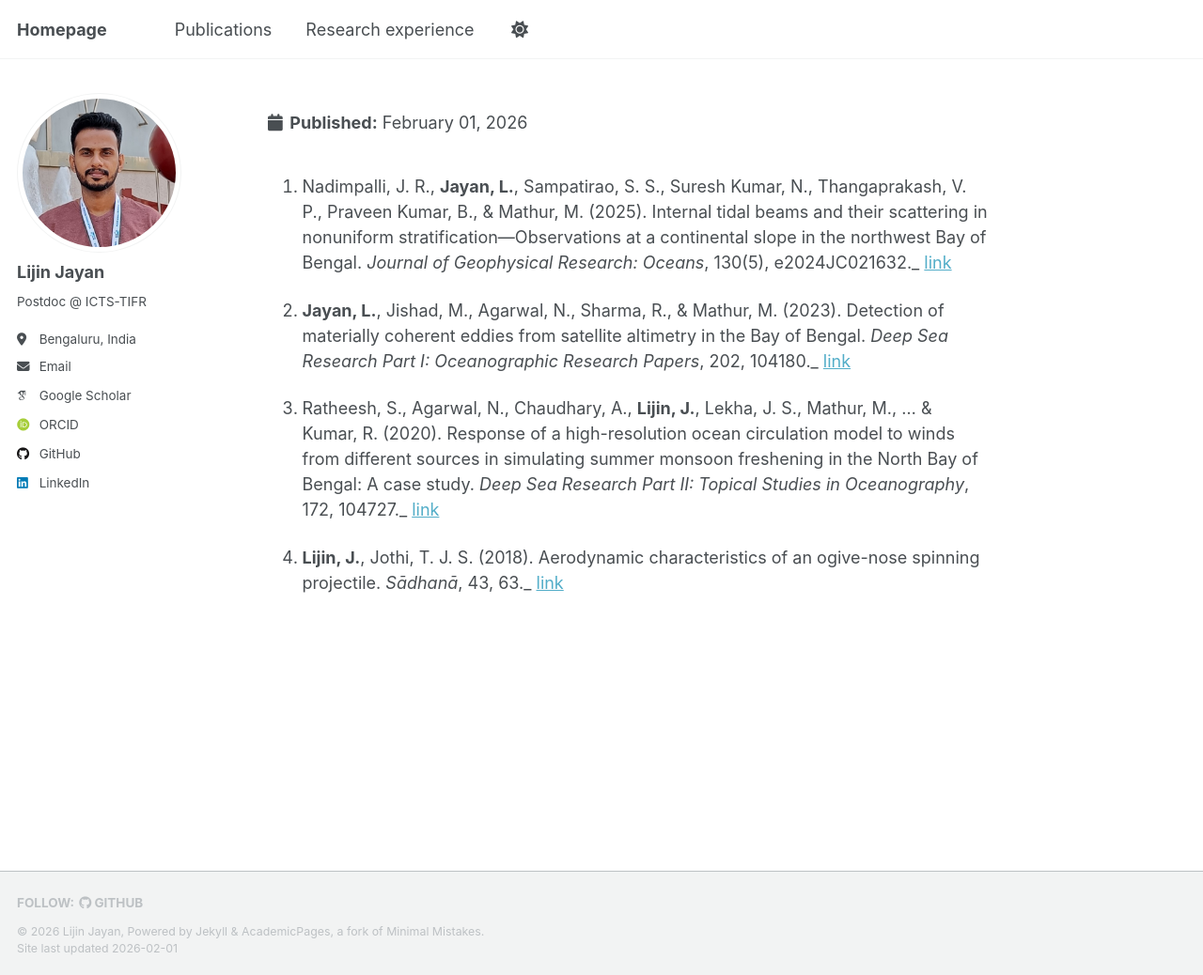
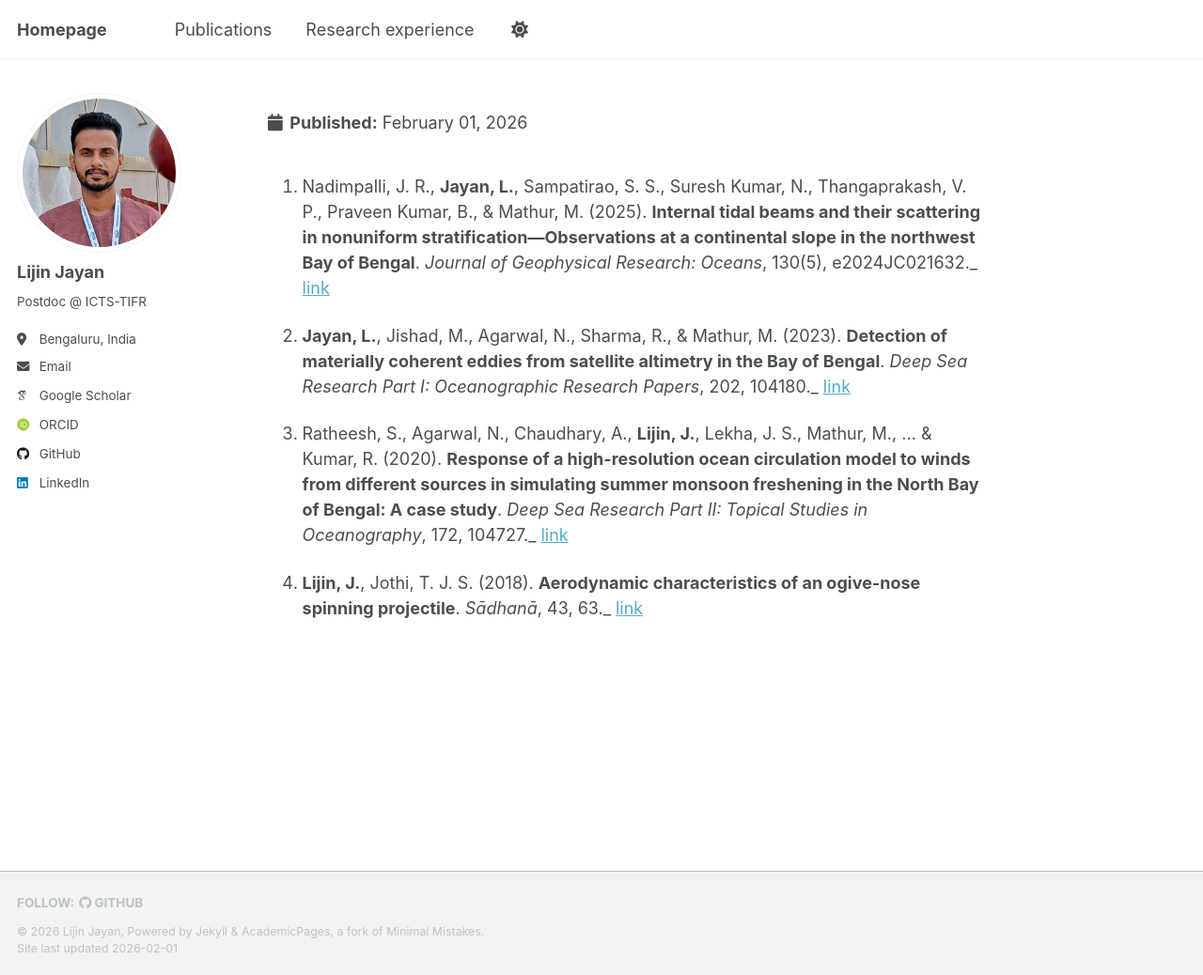
Before and after one commit to ljayan/ljayan.github.io, a Jekyll site: the page built from _publications/publications.md, in a window 1280 px wide and 1038 px high. Shown: the whole window at 94% size. Built offline with Jekyll 4.4.1, drawn with Linux system fonts in a browser that asks for light colours; some web fonts are replaced.

```diff
--- a/_publications/publications.md
+++ b/_publications/publications.md
@@ -2,10 +2,10 @@
 title: ''
 permalink: /publications/
 ---
-1. Nadimpalli, J. R., **Jayan, L.**, Sampatirao, S. S., Suresh Kumar, N., Thangaprakash, V. P., Praveen Kumar, B., & Mathur, M. (2025). Internal tidal beams and their scattering in nonuniform stratification—Observations at a continental slope in the northwest Bay of Bengal. *Journal of Geophysical Research: Oceans*, 130(5), e2024JC021632._ [link]( https://doi.org/10.1029/2024JC021632)
+1. Nadimpalli, J. R., **Jayan, L.**, Sampatirao, S. S., Suresh Kumar, N., Thangaprakash, V. P., Praveen Kumar, B., & Mathur, M. (2025). **Internal tidal beams and their scattering in nonuniform stratification—Observations at a continental slope in the northwest Bay of Bengal**. *Journal of Geophysical Research: Oceans*, 130(5), e2024JC021632._ [link]( https://doi.org/10.1029/2024JC021632)
 
-2. **Jayan, L.**, Jishad, M., Agarwal, N., Sharma, R., & Mathur, M. (2023). Detection of materially coherent eddies from satellite altimetry in the Bay of Bengal. *Deep Sea Research Part I: Oceanographic Research Papers*, 202, 104180._ [link](https://doi.org/10.1016/j.dsr.2023.104180)
+2. **Jayan, L.**, Jishad, M., Agarwal, N., Sharma, R., & Mathur, M. (2023). **Detection of materially coherent eddies from satellite altimetry in the Bay of Bengal**. *Deep Sea Research Part I: Oceanographic Research Papers*, 202, 104180._ [link](https://doi.org/10.1016/j.dsr.2023.104180)
 
-3. Ratheesh, S., Agarwal, N., Chaudhary, A., **Lijin, J.**, Lekha, J. S., Mathur, M., ... & Kumar, R. (2020). Response of a high-resolution ocean circulation model to winds from different sources in simulating summer monsoon freshening in the North Bay of Bengal: A case study. *Deep Sea Research Part II: Topical Studies in Oceanography*, 172, 104727._ [link](https://doi.org/10.1016/j.dsr2.2019.104727)
+3. Ratheesh, S., Agarwal, N., Chaudhary, A., **Lijin, J.**, Lekha, J. S., Mathur, M., ... & Kumar, R. (2020). **Response of a high-resolution ocean circulation model to winds from different sources in simulating summer monsoon freshening in the North Bay of Bengal: A case study**. *Deep Sea Research Part II: Topical Studies in Oceanography*, 172, 104727._ [link](https://doi.org/10.1016/j.dsr2.2019.104727)
 
-4. **Lijin, J.**, Jothi, T. J. S. (2018). Aerodynamic characteristics of an ogive-nose spinning projectile. *Sādhanā*, 43, 63._ [link](https://doi.org/10.1007/s12046-018-0857-3)
+4. **Lijin, J.**, Jothi, T. J. S. (2018). **Aerodynamic characteristics of an ogive-nose spinning projectile**. *Sādhanā*, 43, 63._ [link](https://doi.org/10.1007/s12046-018-0857-3)
```
